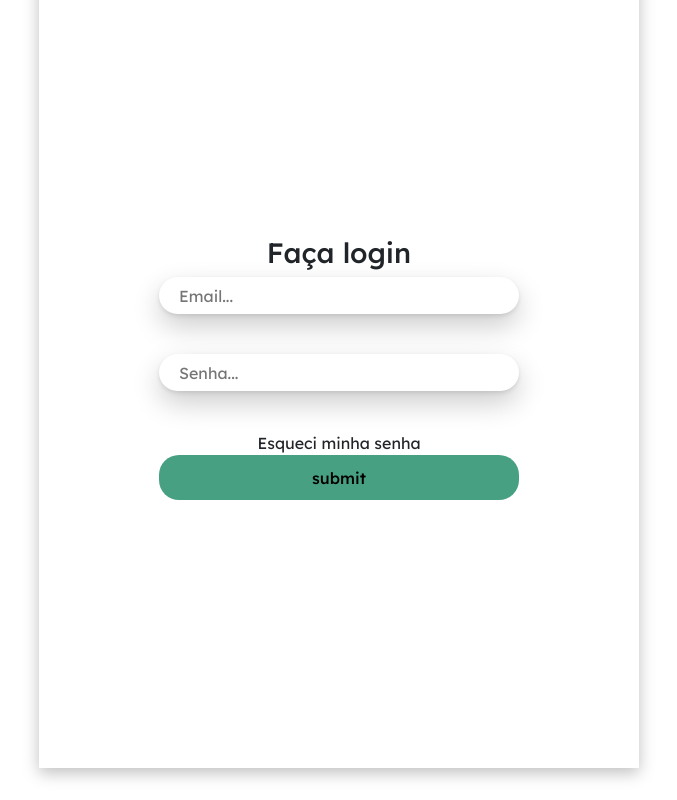
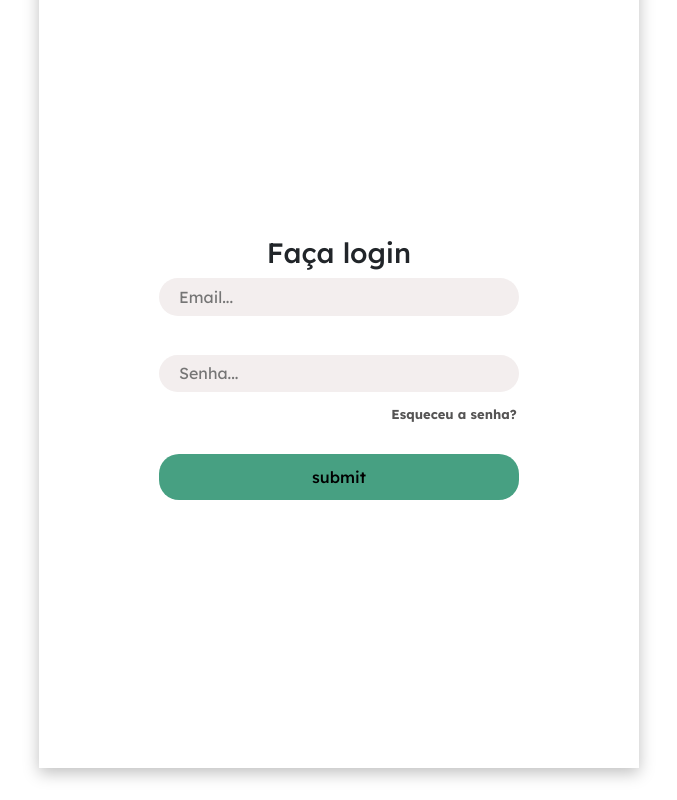
Before and after one commit to duudafs/travelapp, a React (Vite) app: page / in a window 1280 px wide. Both pictures are taken after a click on the button 676 px from the left and 804 px from the top of the page. Shown: the part 64-864 px from the top of the page, without its empty margins (301-978 px from the left). Built offline with nearby package versions, Linux system fonts and the light colour scheme.

Commit message:
esqueceu a senha

```diff
--- a/src/views/Login.css
+++ b/src/views/Login.css
@@ -46,17 +46,27 @@
 
 
 
-.email-field,
+.email-field{
+  width: 100%;
+  max-width: 360px;
+  height: 38px;
+  margin-bottom: 39px;
+  padding-left: 20px;
+  border: none;
+  border-radius: 20px;
+  background-color: #f3eeee;
+}
+
+
 .pass-field {
   width: 100%;
   max-width: 360px;
   height: 37px;
-  margin-bottom: 40px;
+  margin-bottom: 13px;
   padding-left: 20px;
   border: none;
   border-radius: 20px;
-  box-shadow: rgba(0,0,0,.2) 0px 12px 28px,
-              rgba(0,0,0,.1) 0px 2px 4px;
+  background-color: #f3eeee;
 }
 
 .text-welcome,
@@ -70,6 +80,7 @@
   width: 100%;
   background-color: rgb(71, 160, 130);
   border-radius: 20px;
+  margin-top: 30px;
   transition: background-color 0.3s ease, transform 0.3s ease;
 }
 
@@ -77,3 +88,10 @@
   background-color: rgb(142, 206, 185);
   transform: translateY(-4px);
 }
+
+.forgot-pass{
+  font-size: small;
+ margin-left: 230px;
+ font-weight: bold;
+ color: rgb(85, 84, 84);
+}
--- a/src/views/Login.jsx
+++ b/src/views/Login.jsx
@@ -53,7 +53,7 @@ function Login() {
               <input type="text" placeholder="Email..." className="email-field" />
               <input type="password" placeholder="Senha..." className="pass-field" />
               <div className="forgot-pass">
-                Esqueci minha senha
+                Esqueceu a senha?
                 </div>
               <button className="submit-login">submit</button>
             </div>
```
